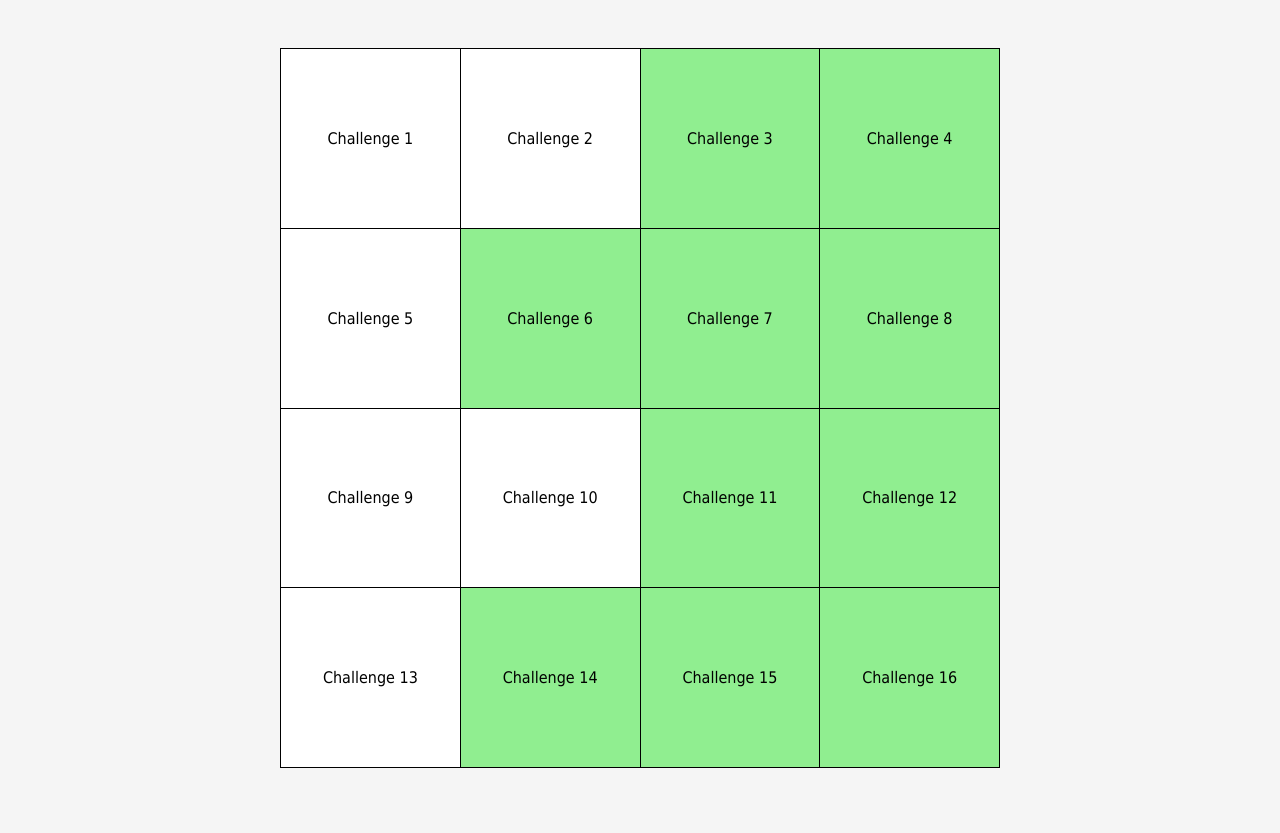
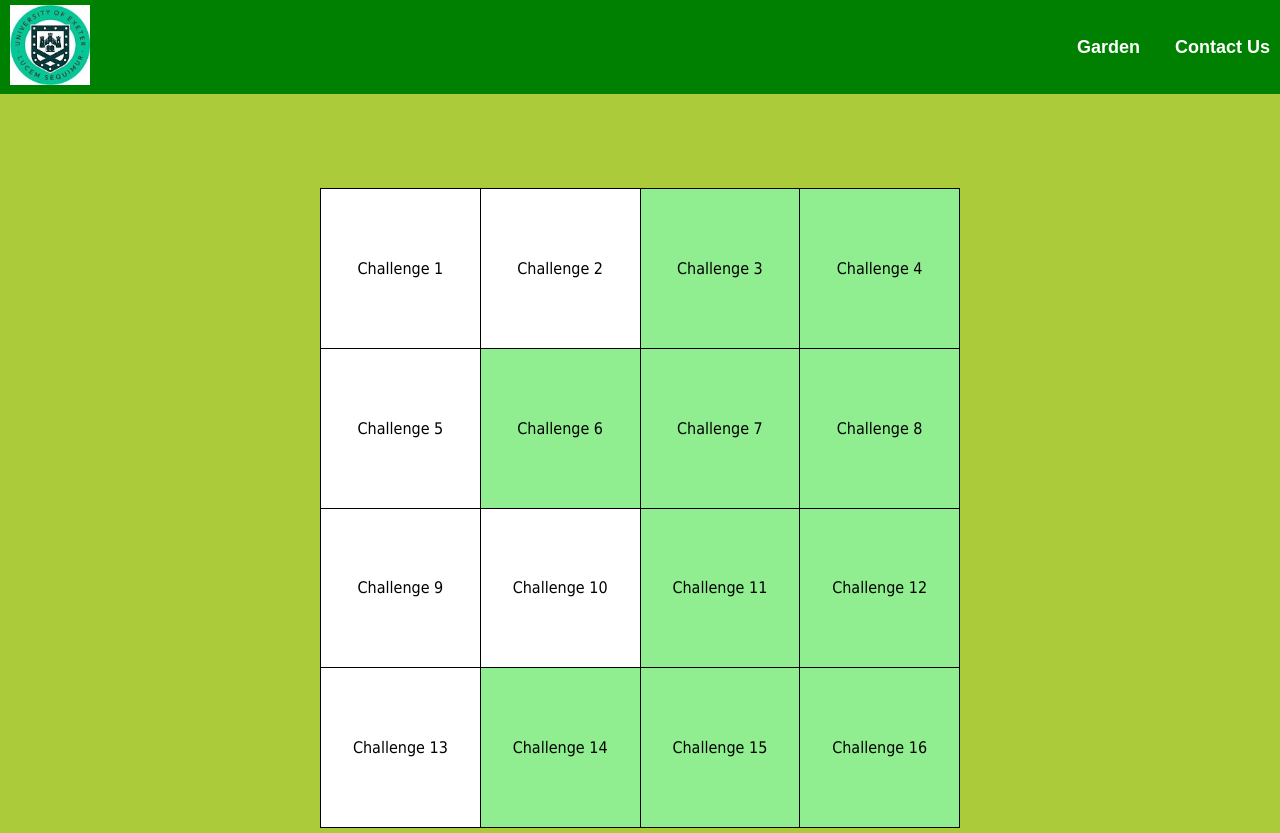
Before and after one commit to barni701/GroupSoftwareEngineering, a Django app: page /bingo/ in a window 1280 px wide. Before the commit the page ends 768 px from the top, so only its background shows below. Run offline with Django 5.2, Linux system fonts and the light colour scheme.

Commit message:
bingo design

```diff
--- a/djangoProject/bingo/static/css/bingo.css
+++ b/djangoProject/bingo/static/css/bingo.css
@@ -3,14 +3,16 @@ body {
     justify-content: center;
     align-items: center;
     height: 100vh;
-    background-color: whitesmoke;
+    background-color: #ABCB3A;
+    margin-bottom: 25px;
 }
 
 .board {
-    width: 90vmin;
-    height: 90vmin;
+    width: 80vmin;
+    height: 80vmin;
     border-collapse: collapse;
     font-size: 30px;
+    margin-top: 200px;
 
 }
 
@@ -51,3 +53,33 @@ body {
     justify-content: center;
     align-items: center;
 }
+
+.logo {
+    width: 80px;
+}
+
+.navbar {
+    display: flex;
+    justify-content: space-between;
+    align-items: center;
+    background-color: green;
+    padding: 2px 4px;
+    font-family: 'Arial', sans-serif;
+    font-size: 18px;
+    font-weight: bold;
+    height: 90px;
+    width: 100%;
+    position: fixed;
+    top: 0;
+}
+
+.navbar a {
+    color: white;
+    text-decoration: none;
+    padding: 10px;
+}
+
+.nav-links {
+    display: flex;
+    gap: 15px;
+}
--- a/djangoProject/bingo/templates/bingo.html
+++ b/djangoProject/bingo/templates/bingo.html
@@ -7,6 +7,18 @@
     <title>Bingo</title>
 </head>
 <body>
+    <nav class="navbar">
+        <a href="index.html">
+            <img src="{% static 'images/home-image.png' %}" alt="Logo" class="logo">
+        </a>
+        <div class="nav-links">
+            <a href="page3.html">Garden</a>
+            <a href="page4.html">Contact Us</a>
+        </div>
+    </nav>
+<br><br><br>
+
+
     <!--Bing Board Table-->
     <table class="board" border="1">
         {% for row in board %}
```
Also changed, not shown: djangoProject/bingo/static/images/home-image.png (added).
